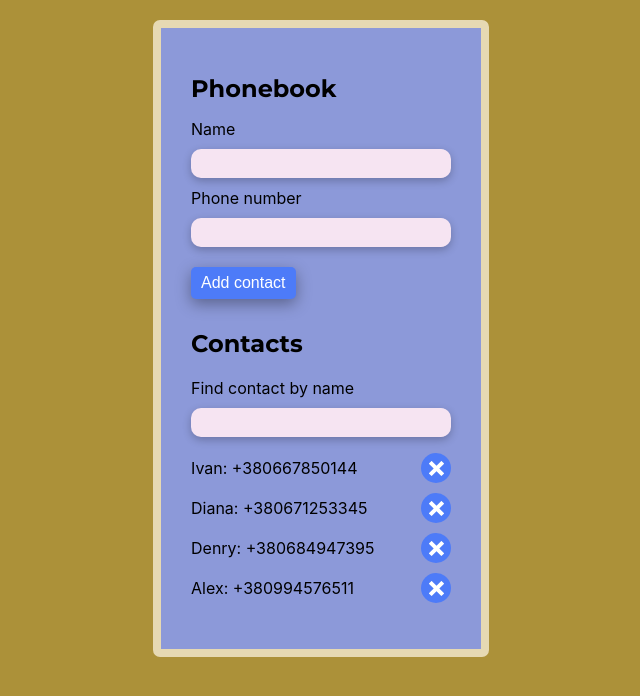
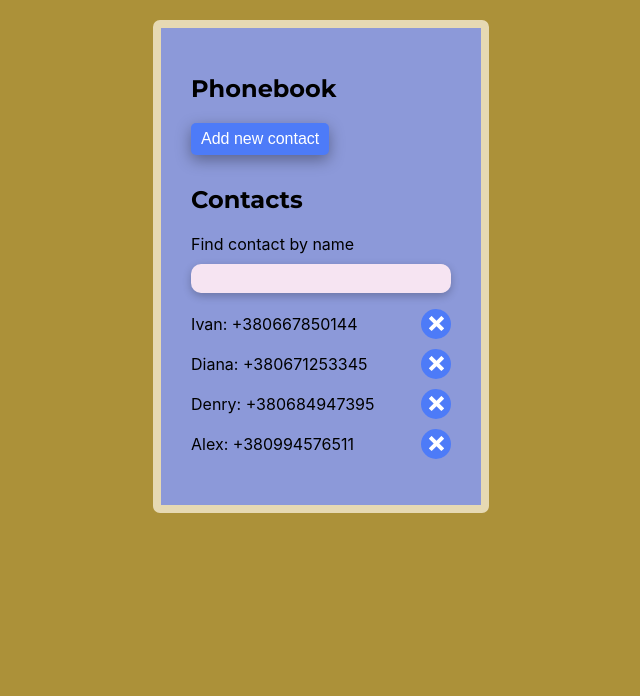
Before and after one commit to trayhorn/react-hw-02-phonebook, a React (Create React App) app: page / in a window 1280 px wide. Shown: the top 696 px of the page, without its empty margins (319-959 px from the left). Built offline with nearby package versions, Linux system fonts and the light colour scheme; the HTML template or start-up script is replaced by a standard one.

Commit message:
add Modal window

```diff
--- a/public/index.html
+++ b/public/index.html
@@ -17,5 +17,6 @@
   <body>
     <noscript>You need to enable JavaScript to run this app.</noscript>
     <div id="root"></div>
+    <div id="modal-root"></div>
   </body>
 </html>
--- a/src/App.css
+++ b/src/App.css
@@ -22,3 +22,20 @@ h2 {
   margin-top: 30px;
   font-family: Montserrat, sans-serif;
 }
+
+.openModalButton {
+  padding: 7px 10px;
+  border: none;
+  border-radius: 5px;
+  background-color: rgb(77, 123, 248);
+  font-size: 16px;
+  color: #FFF;
+  display: block;
+  margin-top: 20px;
+  cursor: pointer;
+  box-shadow: rgba(0, 0, 0, 0.35) 0px 5px 15px;
+  transition: transform 150ms linear;
+}
+.openModalButton:hover {
+  transform: scale(1.05);
+}
--- a/src/App.js
+++ b/src/App.js
@@ -5,12 +5,14 @@ import initialContacts from './initialContacts.json';
 import ContactForm from './components/ContactsForm/Form';
 import ContactsList from './components/ContactsList/Contacts.List';
 import ContactFilter from './components/ContactsFilter/Filter';
+import Modal from './components/Modal/Modal';
 
 
 class App extends Component {
   state = {
     contacts: initialContacts,
     filter: '',
+    isModalOpen: false
   }
 
 
@@ -63,6 +65,12 @@ class App extends Component {
       contact.name.toLowerCase().includes(nomalizedFilter));
   }
 
+  toggleModal = () => {
+    this.setState(({isModalOpen}) => {
+      return {isModalOpen: !isModalOpen}
+    })
+  }
+
 
   render() {
     const { filter } = this.state;
@@ -70,10 +78,17 @@ class App extends Component {
 
     return (
       <div className='container'>
+        {this.state.isModalOpen && (
+          <Modal>
+            <ContactForm
+              closeModal={this.toggleModal}
+              onSubmit={this.addContact}
+            />
+          </Modal>
+        )}
         <h1>Phonebook</h1>
-        <ContactForm
-          onSubmit={this.addContact}
-        />
+        <button onClick={this.toggleModal}
+        className="openModalButton">Add new contact</button>
         <h2>Contacts</h2>
         <ContactFilter
           value={filter}
--- a/src/components/ContactsForm/Form.jsx
+++ b/src/components/ContactsForm/Form.jsx
@@ -29,6 +29,7 @@ export default class ContactForm extends Component {
         onSubmit={this.handleSubmit}
       >
         <Form
+          className={s.form}
           autoComplete="off">
           <label>
             Name
@@ -38,7 +39,7 @@ export default class ContactForm extends Component {
               name="name"
               required
             />
-            <ErrorMessage name="name" />
+            {/* <ErrorMessage name="name" /> */}
           </label>
           <label>
             Phone number
@@ -48,9 +49,18 @@ export default class ContactForm extends Component {
               name="number"
               required
             />
-            <ErrorMessage name="number" />
+            {/* <ErrorMessage name="number" /> */}
           </label>
-          <button className={s.button} type='submit'>Add contact</button>
+          <div className={s.buttonContainer}>
+            <button className={s.button} type='submit'>
+              Add contact
+            </button>
+            <button
+              className={s.button}
+              onClick={this.props.closeModal}>
+              Back
+            </button>
+          </div>
         </Form>
       </Formik>
     )
--- a/src/components/ContactsForm/Form.module.css
+++ b/src/components/ContactsForm/Form.module.css
@@ -1,6 +1,11 @@
+.form {
+  padding: 50px;
+  height: calc(100% - (2 * 50px));
+}
+
 .input {
   display: block;
-  width: 240px;
+  width: 280px;
   padding: 7px 10px;
   margin-top: 10px;
   margin-bottom: 10px;
@@ -14,6 +19,12 @@
   outline: 2px solid #6670CC;
 }
 
+.buttonContainer {
+  display: flex;
+  justify-content: space-between;
+  margin-top: 100px;
+}
+
 .button {
   padding: 7px 10px;
   border: none;
@@ -22,7 +33,6 @@
   font-size: 16px;
   color: #FFF;
   display: block;
-  margin-top: 20px;
   cursor: pointer;
   box-shadow: rgba(0, 0, 0, 0.35) 0px 5px 15px;
   transition: transform 150ms linear;
--- /dev/null
+++ b/src/components/Modal/Modal.jsx
@@ -0,0 +1,14 @@
+import s from './Modal.module.css';
+import { createPortal } from 'react-dom';
+
+const modalRoot = document.querySelector('#modal-root');
+
+const Modal = ({children}) => {
+  return (createPortal(<div className={s.backdrop}>
+      <div className={s.modal}>{children}</div>
+    </div>, modalRoot)
+  )
+}
+
+
+export default Modal;
--- /dev/null
+++ b/src/components/Modal/Modal.module.css
@@ -0,0 +1,21 @@
+
+.backdrop {
+  position: fixed;
+  top: 0;
+  left: 0;
+  width: 100vw;
+  height: 100vh;
+  background-color: rgba(0, 0, 0, 0.5);
+}
+
+.modal {
+  position: absolute;
+  top: 50%;
+  left: 50%;
+  transform: translate(-50%, -50%);
+  width: 400px;
+  height: 400px;
+  background-color: #8C99D9;
+  border: 8px solid #E6D9B3;
+  border-radius: 7px;
+}
```
